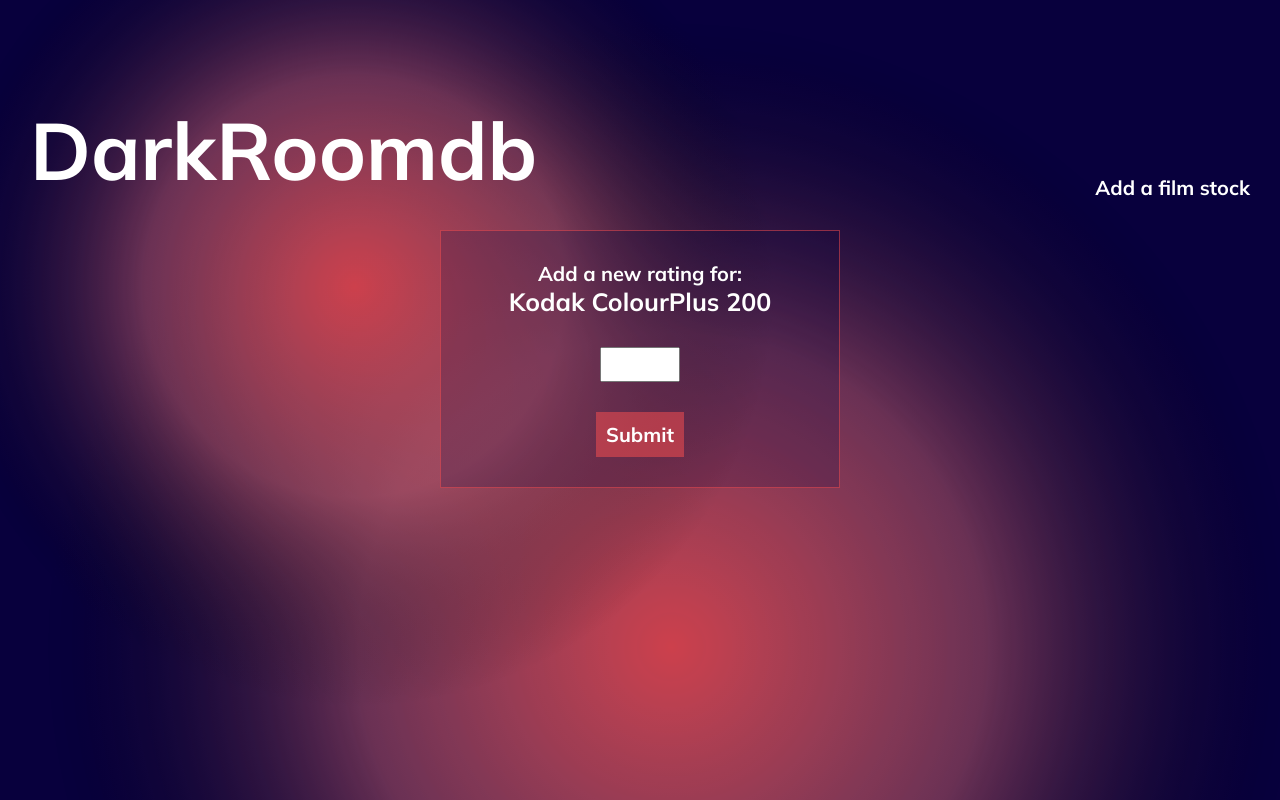
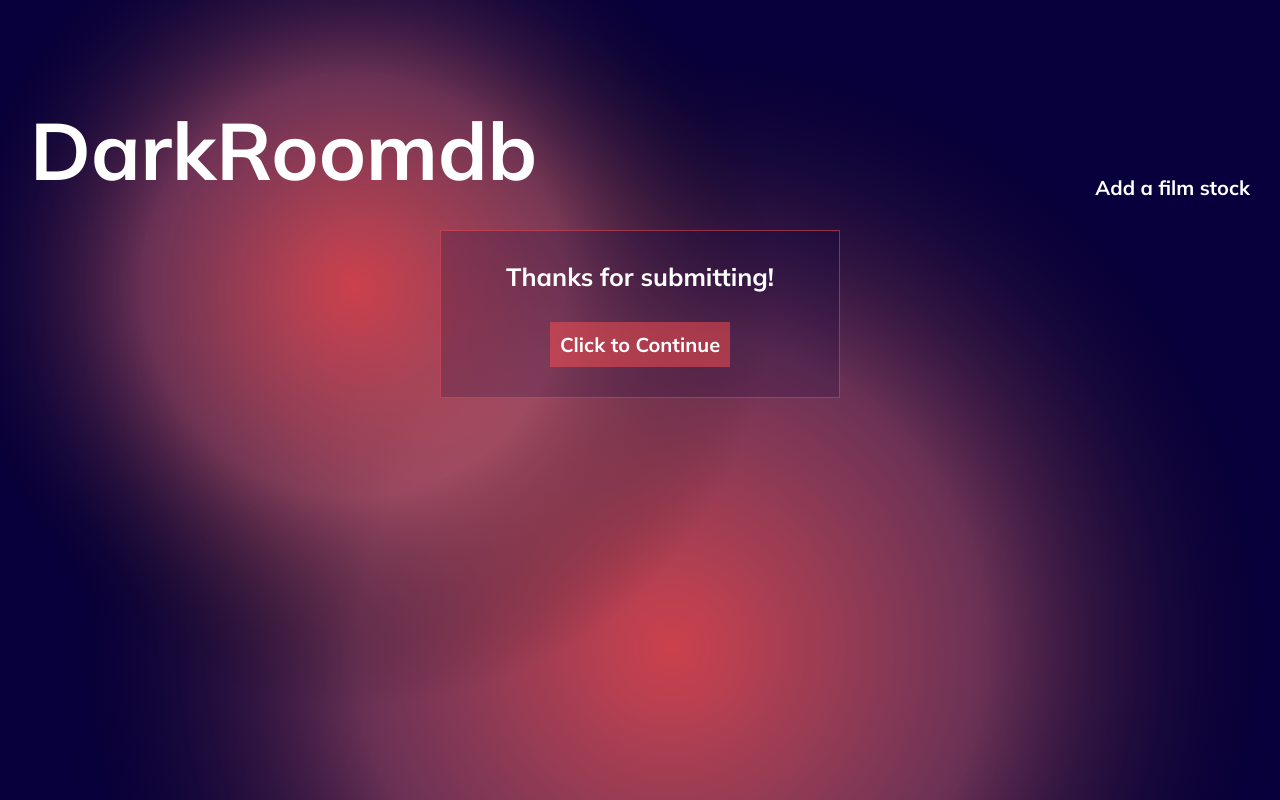
Before and after one commit to samueljacobs98/darkroomdb-fe, a React (Create React App) app: page /film/1/rating in a window 1280 px wide. Built offline with nearby package versions, Linux system fonts and the light colour scheme.

Commit message:
added add new rating feature

```diff
--- a/src/Components/Display/Display.jsx
+++ b/src/Components/Display/Display.jsx
@@ -30,7 +30,7 @@
   };
 
   const pageData = getPageData();
-  console.log(pageData.rating);
+  console.log(pageData);
 
   return (
     <div className="display">
@@ -42,7 +42,7 @@
               <Stars rating={pageData.rating} />
               <Link
                 className="display__header-rating-link"
-                to={`/film/${pageData.filmId}/rating`}
+                to={`/film/${pageData.id}/rating`}
               >
                 Add a rating
               </Link>
--- a/src/Pages/NewRating/NewRating.jsx
+++ b/src/Pages/NewRating/NewRating.jsx
@@ -1,15 +1,35 @@
 import "./NewRating.scss";
 import Layout from "../../Components/Layout/Layout";
 import filmData from "../../assets/mockdata/filmData";
-import { useParams } from "react-router-dom";
+import { Link, useParams } from "react-router-dom";
+import { useState } from "react";
 
 const NewRating = () => {
+  const [posted, setPosted] = useState(true);
   const id = Number(useParams().id);
   const data = filmData.find((film) => film.id === id);
+
+  const handleSubmit = (event) => {
+    event.preventDefault();
+    const newRating = event.target.newRating.value;
+    const url = "https://darkroomdb.nw.r.appspot.com/film/" + id;
+    fetch(url, {
+      method: "POST",
+      headers: { "content-type": "application/json" },
+      body: JSON.stringify(newRating),
+    });
+    setPosted(true);
+  };
+
   return (
     <Layout>
       <div className="new-rating-container">
-        <form action="" className="new-rating-container__form">
+        {!posted && (
+          <form
+            action=""
+            className="new-rating-container__form"
+            onSubmit={handleSubmit}
+          >
             <label
               className="new-rating-container__form-label"
               htmlFor="new-rating"
@@ -24,15 +44,25 @@
               className="new-rating-container__form-input"
               type="number"
               id="new-rating"
-            name="new-rating"
+              name="newRating"
               step="0.5"
               min="0"
               max="5"
+              required
             />
-          <button type="submit" class="new-rating-container__form-button">
+            <button type="submit" className="new-rating-container__form-button">
               Submit
             </button>
           </form>
+        )}
+        {posted && (
+          <div className="new-rating-container__submitted">
+            <h2>Thanks for submitting!</h2>
+            <Link className="new-rating-container__submitted-link" to="/">
+              Click to Continue
+            </Link>
+          </div>
+        )}
       </div>
     </Layout>
   );
--- a/src/Pages/NewRating/NewRating.scss
+++ b/src/Pages/NewRating/NewRating.scss
@@ -8,6 +8,7 @@
   align-items: center;
   width: 100%;
 
+  &__submitted,
   &__form {
     display: flex;
     flex-direction: column;
@@ -32,6 +33,7 @@
       color: $colour-primary;
     }
 
+    &-link,
     &-button {
       font-size: $fs-secondary;
       background-color: rgba($colour-tertiary, 0.5);
```
Lines whose indentation alone changed are shown as unchanged.
